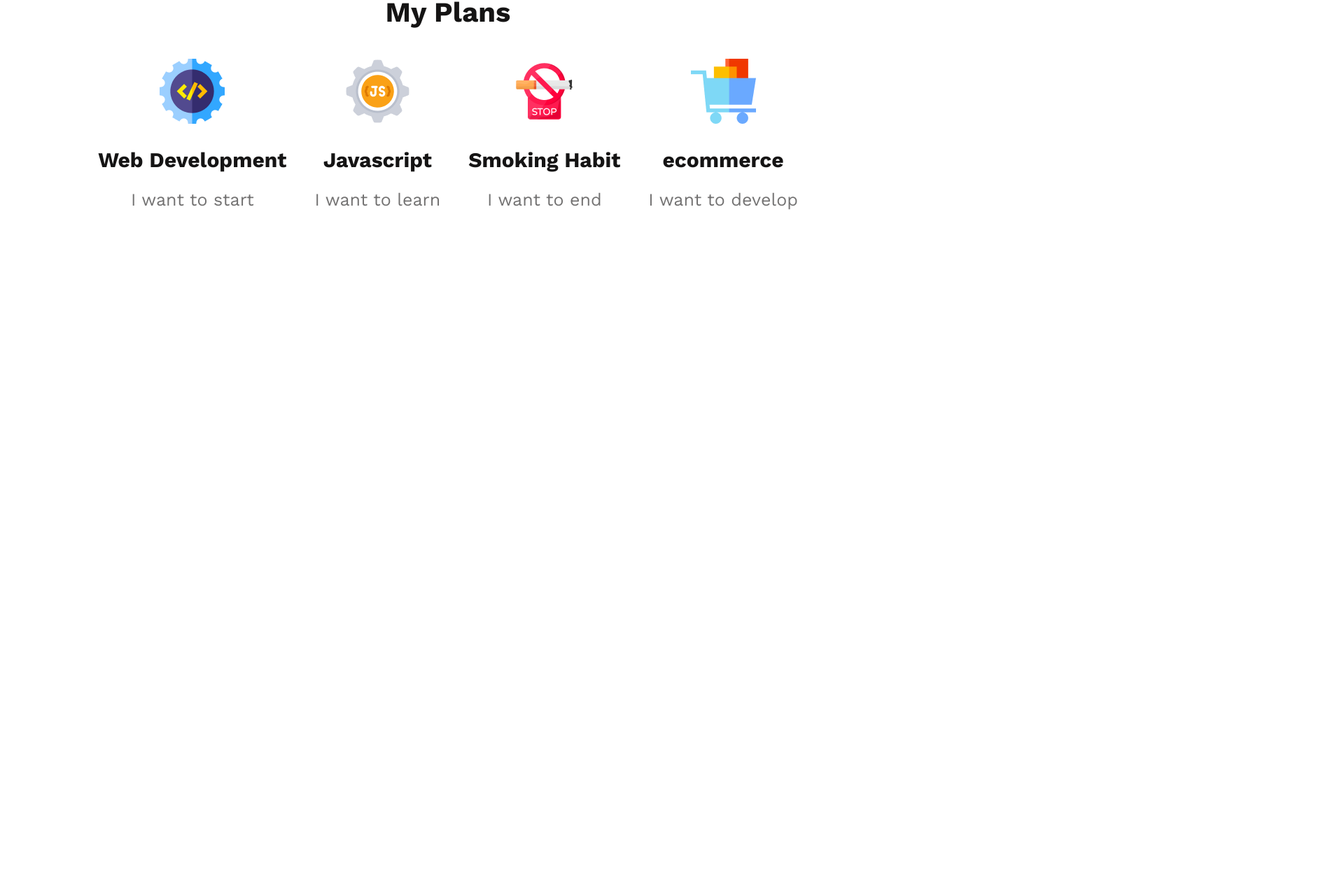
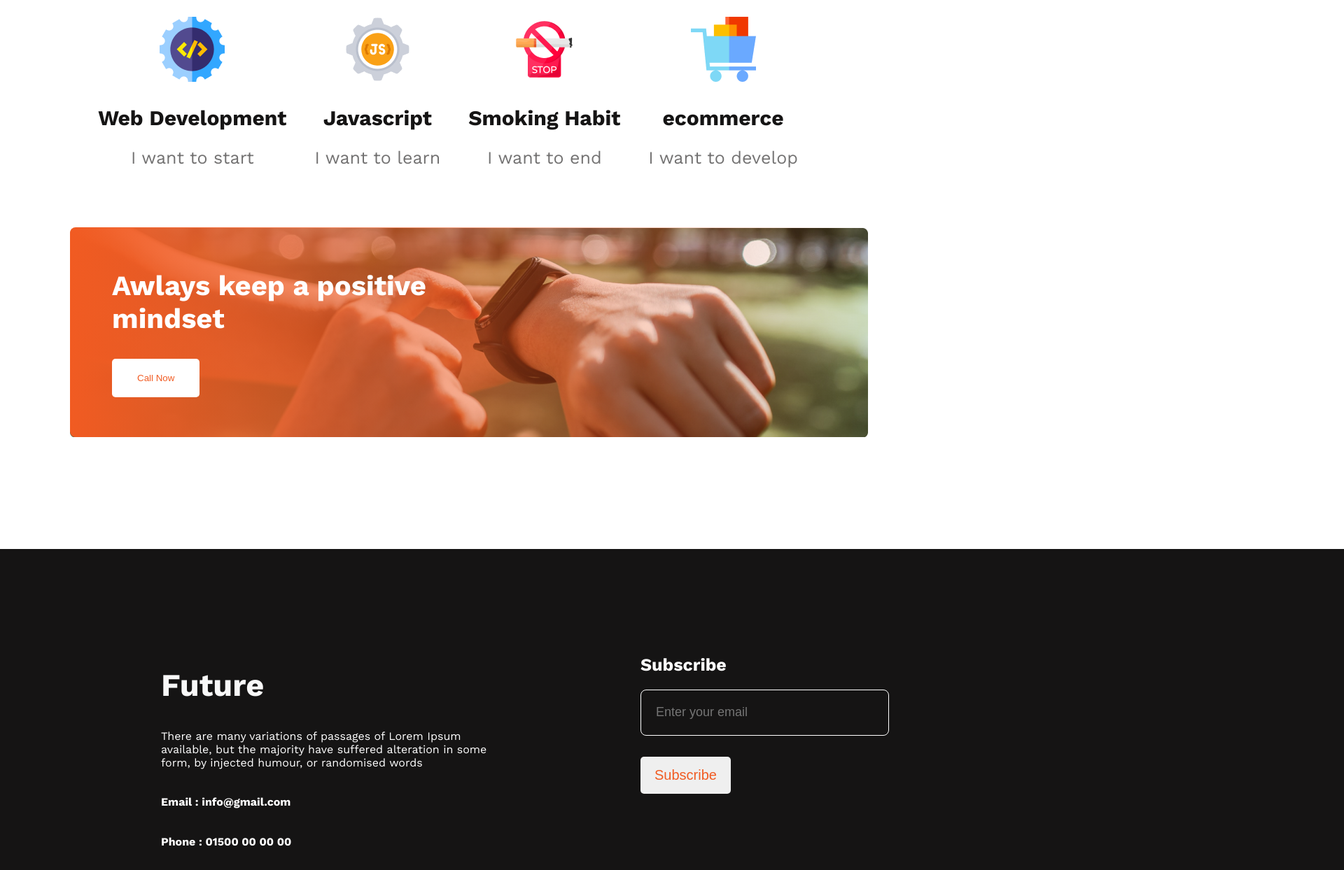
Before and after one commit to NhsTarek/new-webpage, a plain HTML site: page index.html in a window 1280 px wide. Shown: the part 1928-3172 px from the top of the page at 70% size, 1920 px wide, since content can reach past the window. Before the commit the page ends 2253 px from the top, so only its background shows below. Drawn offline with nearby package versions, Linux system fonts and the light colour scheme.

Commit message:
project finished

```diff
--- a/index.html
+++ b/index.html
@@ -16,7 +16,8 @@
         <div class="container">
             <div class="header-details">
                 <h1 class="tittle">All Thinks Are Possible If You believe</h1>
-                <p class="description">There are many variations of passages of Lorem Ipsum available, but the majority have suffered alteration in some form, by injected humour, or randomised words</p>
+                <p class="description">There are many variations of passages of Lorem Ipsum available, but the majority
+                    have suffered alteration in some form, by injected humour, or randomised words</p>
                 <button class="primary-btn">Contact Us</button>
             </div>
         </div>
@@ -29,7 +30,9 @@
                 <img src="/images/person.png" alt="image of a random lady">
                 <div>
                     <h1 class="hero-tittle">My failures of previous year</h1>
-                    <p class="hero-decription">Contrary to popular belief, Lorem Ipsum is not simply random text. It has roots in a piece of classical Latin literature from 45 BC, making it over 2000 years old. Richard McClintock.</p>
+                    <p class="hero-decription">Contrary to popular belief, Lorem Ipsum is not simply random text. It has
+                        roots in a piece of classical Latin literature from 45 BC, making it over 2000 years old.
+                        Richard McClintock.</p>
                     <h6 class="bltpoints">* Contrary to popular belief, is not simply.</h6>
                     <h6 class="bltpoints">* Contrary to popular belief.</h6>
                     <h6 class="bltpoints">* Contrary to popular , is not simply.</h6>
@@ -66,10 +69,42 @@
             </div>
         </section>
 
+        <!-- Positive section begains -->
+
+        <section class="positive">
+            <div class="positive-container">
+                <h1 class="positive-tittle">Awlays keep a positive mindset</h1>
+                <button class="call">Call Now</button>
+
+            </div>
+
+        </section>
+
 
     </main>
     <footer>
+        <section class="end-part">
+            <div class="footer-column">
+                <h1 class="end-tittle">Future</h1>
+                <p class="end-description">There are many variations of passages of Lorem Ipsum available, but the
+                    majority have suffered alteration in some form, by injected humour, or randomised words</p>
+                <h6 class="end-details">Email : info@gmail.com</h6>
+                <h6 class="end-details">Phone : 01500 00 00 00</h6>
+                <div class="social-links">
+                    <a href=""><img src="/images/icons/fb.png" alt=""></a>
+                    <a href=""><img src="/images/icons/twitter.png" alt=""></a>
+                    <a href=""><img src="/images/icons/youtube.png" alt=""></a>
+                </div>
+            </div>
+            <div class="footer-column">
+                <h1 class="subs-tittle">Subscribe</h1>
+                <form class="contact">
+                    <input type="email" placeholder="Enter your email">
+                </form>
+                <button class="subscribe-btn">Subscribe</button>
 
+            </div>
+        </section>
     </footer>
 </body>
 
--- a/styles/webpage.css
+++ b/styles/webpage.css
@@ -41,6 +41,7 @@ body {
     padding: 20px 25px;
     border-radius: 5px;
     border: none;
+    cursor: pointer;
 }
 
 /* main related styles */
@@ -78,7 +79,7 @@ body {
 }
 
 .hero-sec img {
-    margin-top: 100px;
+    margin-top: 40px;
 }
 
 /* My plans related styles */
@@ -107,15 +108,112 @@ body {
     margin-top: 10px;
 
 }
-.plans-tittle{
-    color:#151414;
+
+.plans-tittle {
+    color: #151414;
     font-size: 30px;
     margin-bottom: 5px;
 
 
 }
-.plans-description{
-    color:#737272;
+
+.plans-description {
+    color: #737272;
     font-size: 25px;
     margin-top: 20;
 }
+
+.positive {
+    background-image: url('/images/watch.png');
+    width: 1140px;
+    height: 300px;
+    margin: 60px 160px 160px 100px;
+}
+
+.positive-container {
+    width: 1140px;
+    height: 300px;
+    margin: 60px 0px;
+    background: linear-gradient(90deg, #F15B22 0%, rgba(241, 91, 34, 0.00) 100%);
+    border-radius: 8px;
+
+}
+
+.positive-tittle {
+    color: #FFF;
+    text-align: center left;
+    font-size: 40px;
+    width: 459px;
+    padding-left: 60px;
+    padding-top: 60px;
+
+}
+
+.call {
+    color: #F15B22;
+    padding: 20px 36px;
+    border-radius: 5px;
+    background: #FFF;
+    border: none;
+    margin-left: 60px;
+    margin-bottom: 60px;
+    cursor: pointer;
+}
+
+/* footer related styles */
+
+.end-part {
+    background: #151414;
+    width: 1600px;
+    height: 500px;
+}
+
+.end-part {
+    display: flex;
+    justify-items: center;
+    gap: 200px;
+    padding: 130px 230px;
+}
+
+.end-tittle {
+    color: #F8F8F8;
+    font-size: 45px;
+}
+
+.end-description {
+    color: #FFF;
+    font-size: 16px;
+    width: 485px;
+}
+
+.end-details {
+    color: #FFF;
+    font-size: 16px;
+
+}
+
+.subs-tittle {
+    color: #FFF;
+    font-size: 25px;
+}
+
+.contact input {
+    display: block;
+    margin-bottom: 30px;
+    padding: 21px 100px 22px 21px;
+    color: #F3F3F3;
+    font-size: 18px;
+    border-radius: 8px;
+    border: 1px solid #FFF;
+    background: #151414;
+
+}
+
+.subscribe-btn {
+    color: #F15B22;
+    font-size: 20px;
+    padding: 15px 20px;
+    border-radius: 5px;
+    border: none;
+    cursor: pointer;
+}
```
